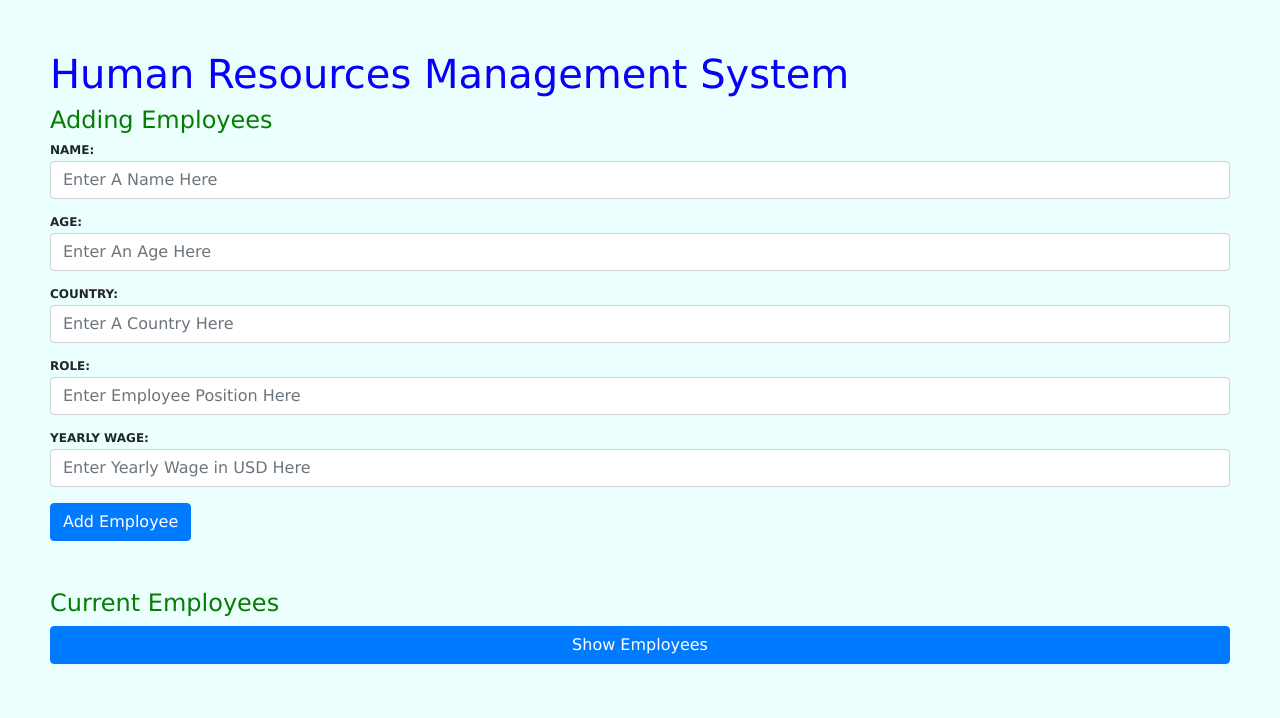
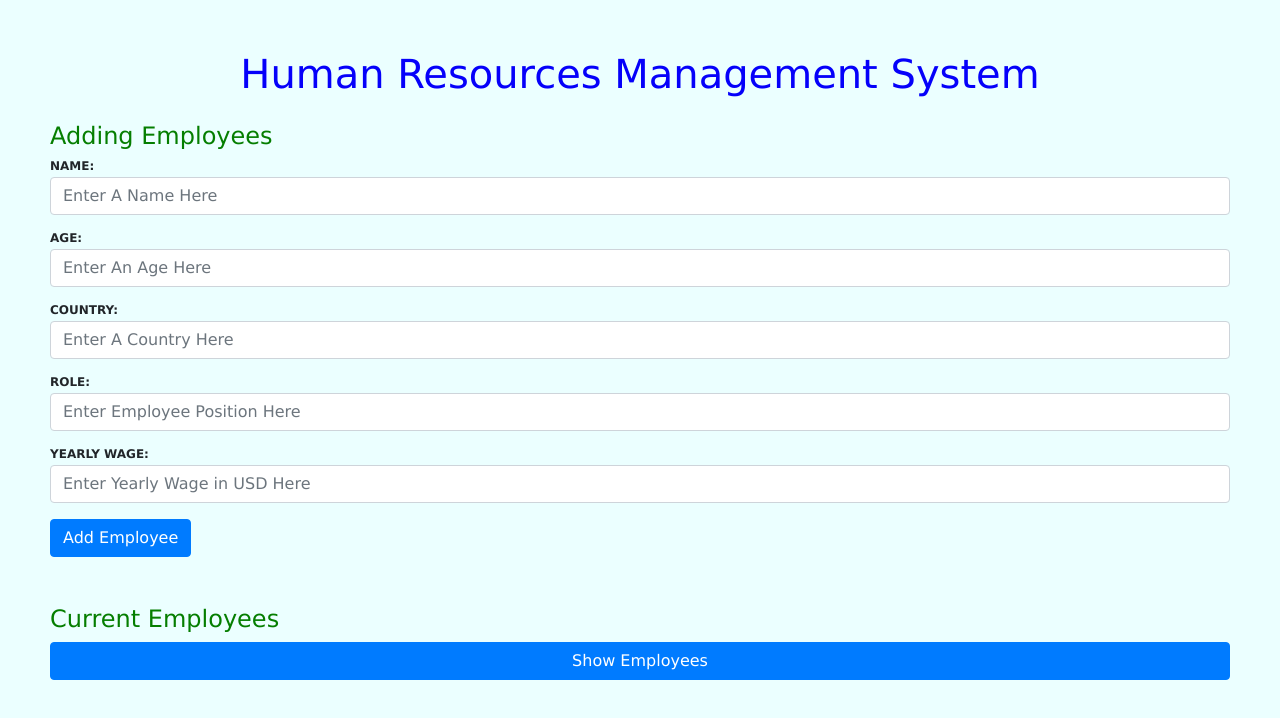
Before and after one commit to farooqashar/employees, a React (Create React App) app in the folder client/: page / in a window 1280 px wide. Shown: the top 718 px of the page. Built offline with nearby package versions, Linux system fonts and the light colour scheme.

Commit message:
changed form styles

```diff
--- a/client/src/App.css
+++ b/client/src/App.css
@@ -57,6 +57,7 @@ body {
 }
 h1 {
   color:crimson;
+  text-align: center;
   animation-name: mainTitle;
   animation-duration: 3s;
   animation-iteration-count: infinite;
--- a/client/src/App.js
+++ b/client/src/App.js
@@ -68,10 +68,11 @@ function App() {
     <div className="App">
 
       <h1>Human Resources Management System</h1>
-
+        <br />
       <h4 class="subttt">Adding Employees</h4>
 
       <div class="form-group">
+      <form>
         <label class="form-label" htmlFor="name">Name:</label>
         <input placeholder="Enter A Name Here" rows = "1" cols = "47" required class="form-control" id="name" type="text" onChange={(event) => setName(event.target.value)}/>
         <p></p>
@@ -88,10 +89,13 @@ function App() {
         <input placeholder="Enter Yearly Wage in USD Here" rows = "1" cols = "47" required class="form-control" id="wage" type="number" onChange={(event) => setWage(event.target.value)}/>
         <br />
         <button class="btn btn-primary" onClick = {handleSubmit} type="submit">Add Employee</button>
+       </form>
       </div>
+
 
         <br />
         <br />
+
       <h4 class="subttt">Current Employees</h4>
 
       <button class="btn btn-primary" onClick={getEmployees}> Show Employees </button>
```
